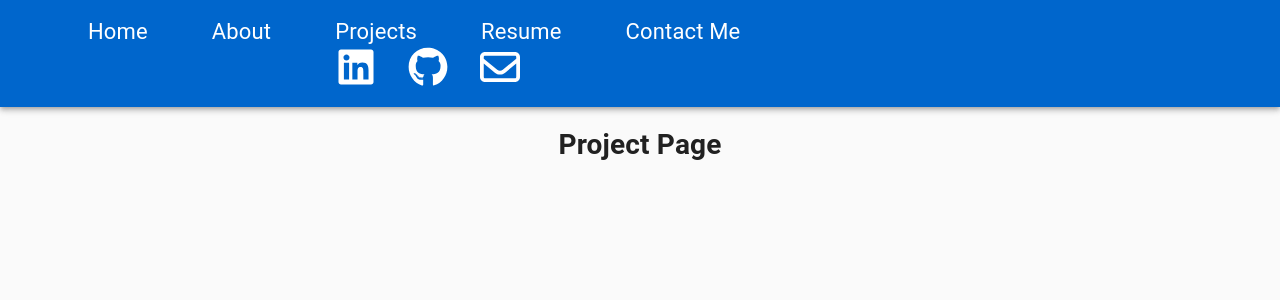
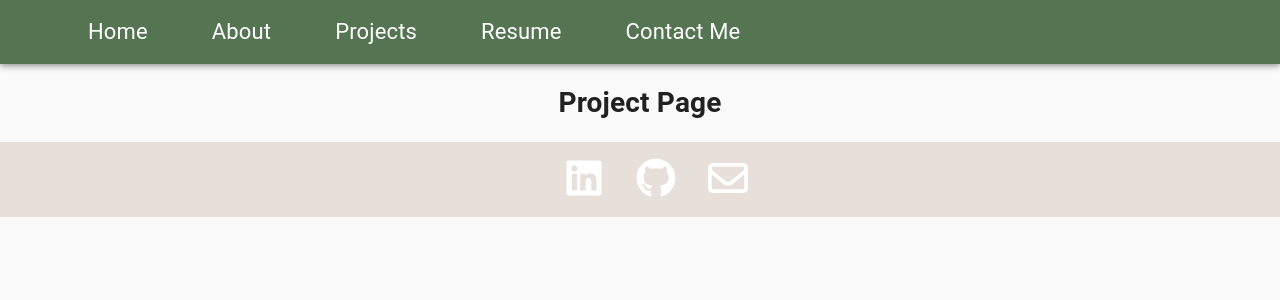
Before and after one commit to yi-xuan-97/IntroToWeb_FinalProject, a React (Create React App) app: page /Project in a window 1280 px wide. Shown: the top 300 px of the page. Built offline with nearby package versions, Linux system fonts and the light colour scheme.

Commit message:
update on navbar footer

```diff
--- a/src/App.js
+++ b/src/App.js
@@ -1,7 +1,20 @@
-import logo from './logo.svg';
-import './App.css';
-import { BrowserRouter as Router, Routes, Route, Navigate } from "react-router-dom";
-import {NavBar,Home, About, Project, PreviousWork, Contact} from './Page';
+import logo from "./logo.svg";
+import "./App.css";
+import {
+  BrowserRouter as Router,
+  Routes,
+  Route,
+  Navigate,
+} from "react-router-dom";
+import {
+  NavBar,
+  Home,
+  About,
+  Project,
+  PreviousWork,
+  Contact,
+  Footer,
+} from "./Page";
 
 function App() {
   return (
@@ -9,38 +22,15 @@ function App() {
       <Router>
         <NavBar />
         <Routes>
-        <Route
-            exact
-            path="/"
-            element={<Home />}
-          />
-            <Route
-            exact
-            path="/Homme"
-            element={<Home />}
-          />
-          <Route
-            exact
-            path="/About"
-            element={<About />}
-          />
-          <Route
-            exact
-            path="/PreviousWork"
-            element={<PreviousWork />}
-          />
-          <Route
-            exact
-            path="/Project"
-            element={<Project />}
-          />
-          <Route
-            exact
-            path="/Contact"
-            element={<Contact />}
-          />
+          <Route exact path="/" element={<Home />} />
+          <Route exact path="/Home" element={<Home />} />
+          <Route exact path="/About" element={<About />} />
+          <Route exact path="/PreviousWork" element={<PreviousWork />} />
+          <Route exact path="/Project" element={<Project />} />
+          <Route exact path="/Contact" element={<Contact />} />
         </Routes>
       </Router>
+      <Footer />
     </div>
   );
 }
--- /dev/null
+++ b/src/Page/Footer.js
@@ -0,0 +1,60 @@
+import React from "react";
+import Box from "@material-ui/core/Box";
+import { makeStyles } from "@material-ui/core";
+import { FontAwesomeIcon } from "@fortawesome/react-fontawesome";
+import { faLinkedin, faGithub } from "@fortawesome/free-brands-svg-icons";
+import { faEnvelope } from "@fortawesome/free-regular-svg-icons";
+
+const useStyles = makeStyles((theme) => ({
+  icons: {
+    paddingTop: theme.spacing(2),
+    paddingBottom: theme.spacing(2),
+  },
+  icon: {
+    color: "white",
+    height: theme.spacing(5),
+    width: theme.spacing(5),
+    marginLeft: theme.spacing(4),
+  },
+}));
+
+function Footer() {
+  const classes = useStyles();
+
+  return (
+    <Box
+      sx={{
+        display: "flex",
+        flexDirection: "column",
+      }}
+    >
+      <Box
+        style={{ backgroundColor: "	#E7DFD9" }}
+        component="footer"
+        sx={{
+          py: 3,
+          px: 2,
+          mt: "auto",
+          backgroundColor: (theme) =>
+            theme.palette.mode === "light"
+              ? theme.palette.grey[200]
+              : theme.palette.grey[800],
+        }}
+      >
+        <div className={classes.icons}>
+          <a href="https://www.linkedin.com/in/yixuan-feng/">
+            <FontAwesomeIcon className={classes.icon} icon={faLinkedin} />
+          </a>
+          <a href="https://github.com/yi-xuan-97/">
+            <FontAwesomeIcon className={classes.icon} icon={faGithub} />
+          </a>
+          <a href="https://mail.google.com/mail/u/0/?fs=1&tf=cm&source=mailto&to=+ericafeng0@gmail.com">
+            <FontAwesomeIcon className={classes.icon} icon={faEnvelope} />
+          </a>
+        </div>
+      </Box>
+    </Box>
+  );
+}
+
+export default Footer;
--- a/src/Page/NavBar.js
+++ b/src/Page/NavBar.js
@@ -7,9 +7,7 @@ import {
   makeStyles,
 } from "@material-ui/core";
 import { Link } from "react-router-dom";
-import { FontAwesomeIcon } from "@fortawesome/react-fontawesome";
-import { faLinkedin, faGithub } from "@fortawesome/free-brands-svg-icons";
-import { faEnvelope } from "@fortawesome/free-regular-svg-icons";
+
 
 const useStyles = makeStyles((theme) => ({
   navlinks: {
@@ -17,15 +15,6 @@ const useStyles = makeStyles((theme) => ({
     marginBottom: theme.spacing(2),
     display: "flex",
     flexWrap: "wrap",
-  },
-  icons: {
-    marginLeft: theme.spacing(35),
-  },
-  icon: {
-    color: "white",
-    height: theme.spacing(5),
-    width: theme.spacing(5),
-    marginLeft: theme.spacing(4),
   },
   link: {
     textDecoration: "none",
@@ -44,7 +33,7 @@ function NavBar() {
   const classes = useStyles();
 
   return (
-    <AppBar position="static" style={{ backgroundColor: "#0066cc" }}>
+    <AppBar position="static" style={{ backgroundColor: "#557452" }}>
       <CssBaseline />
       <Toolbar>
         <div className={classes.navlinks}>
@@ -64,11 +53,7 @@ function NavBar() {
           <Link to="/Contact" className={classes.link}>
             Contact Me
           </Link>
-          <div className={classes.icons}>
-            <FontAwesomeIcon className={classes.icon} icon={faLinkedin} />
-            <FontAwesomeIcon className={classes.icon} icon={faGithub} />
-            <FontAwesomeIcon className={classes.icon} icon={faEnvelope} />
-          </div>
+
         </div>
       </Toolbar>
     </AppBar>
--- a/src/Page/index.js
+++ b/src/Page/index.js
@@ -4,3 +4,4 @@ export {default as PreviousWork} from './PreviousWork'
 export {default as Project} from './Project'
 export {default as Contact} from './Contact'
 export {default as NavBar} from './NavBar'
+export {default as Footer} from './Footer'
```
